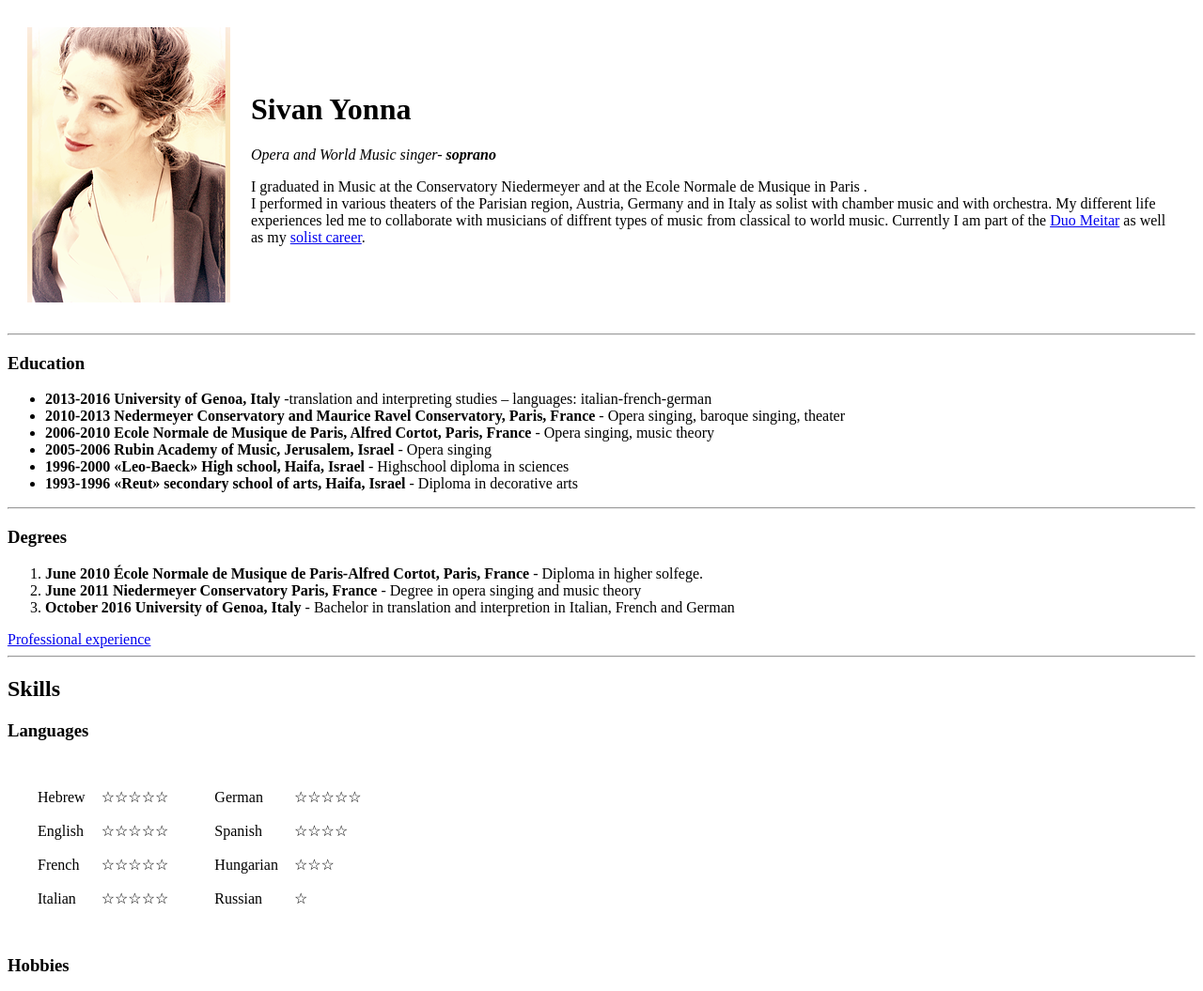
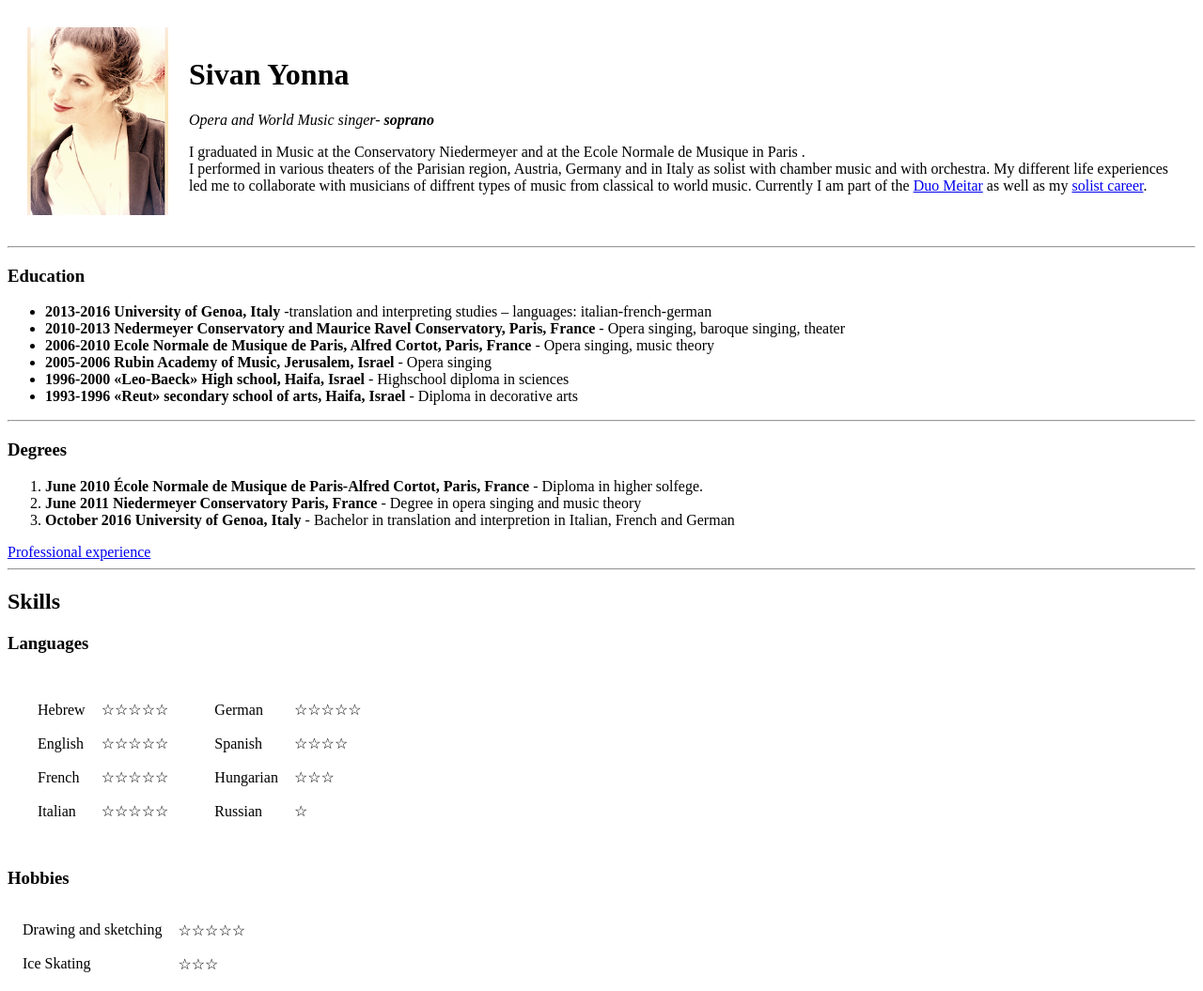
Before and after one commit to Sivonet/cv, a plain HTML site: page index.html in a window 1280 px wide. Shown: the top 1055 px of the page at 94% size. Drawn offline with Linux system fonts and the light colour scheme.

Commit message:
Update index.html

```diff
--- a/index.html
+++ b/index.html
@@ -9,7 +9,7 @@
 <body>
   <table cellspacing="20">
     <tr>
-      <td><img src="images/sivan.png" /></td>
+      <td><img src="images/sivan.png" alt="sivan profile picture" width="150" height="200"></td>
       <td><h1>Sivan Yonna</h1>
       <p> <em>Opera and World Music singer- <strong>soprano</strong></em></p>
       <p>I graduated in Music at the Conservatory Niedermeyer and at the Ecole Normale de Musique in Paris .
```
